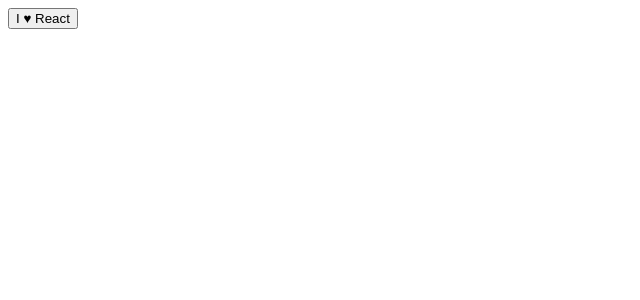
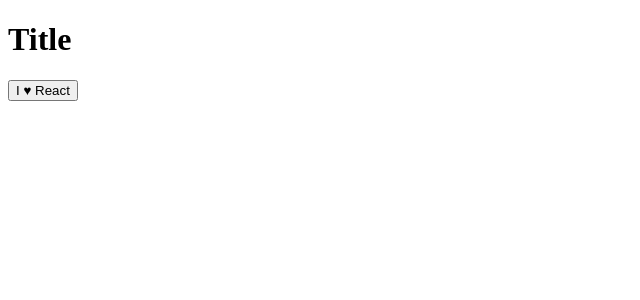
Before and after one commit to educasal/react-app, a React (Create React App) app: page / in a window 1280 px wide. Shown: the top 300 px of the page, without its empty margins (0-640 px from the left). Built offline with nearby package versions, Linux system fonts and the light colour scheme.

Commit message:
Validate text field

```diff
--- a/src/NestedDataApp.js
+++ b/src/NestedDataApp.js
@@ -1,13 +1,31 @@
 import React from 'react';
+import PropTypes from 'prop-types'
 
 class NestedDataApp extends React.Component {
 
   render() {
-    return <Button>I <Heart /> React</Button>
+    return (
+      <div>
+        <Title text="Title" />
+        <Button>I <Heart /> React</Button>
+      </div>
+    )
   }
 }
 
 const Button = (props) => <button>{props.children}</button>
 const Heart = () => <span>&hearts;</span>
+const Title = (props) => <h1>{props.text}</h1>
+
+Title.propTypes = {
+  text(props, propName, component) {
+    if (!(propName in props)) {
+      return new Error(`Missing ${propName}`)
+    }
+    if (props[propName].length < 6) {
+      return new Error(`${propName} is too short`)
+    }
+  }
+}
 
 export default NestedDataApp;
```
